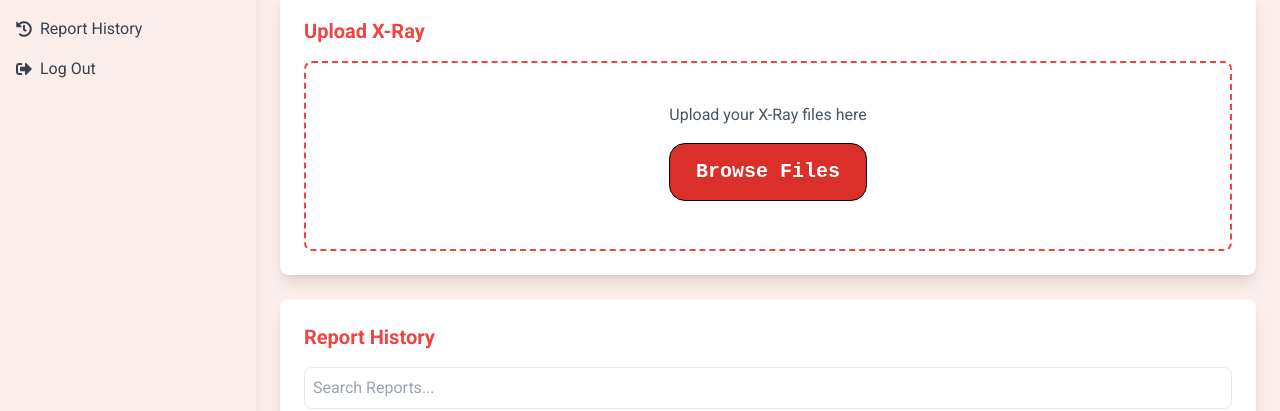
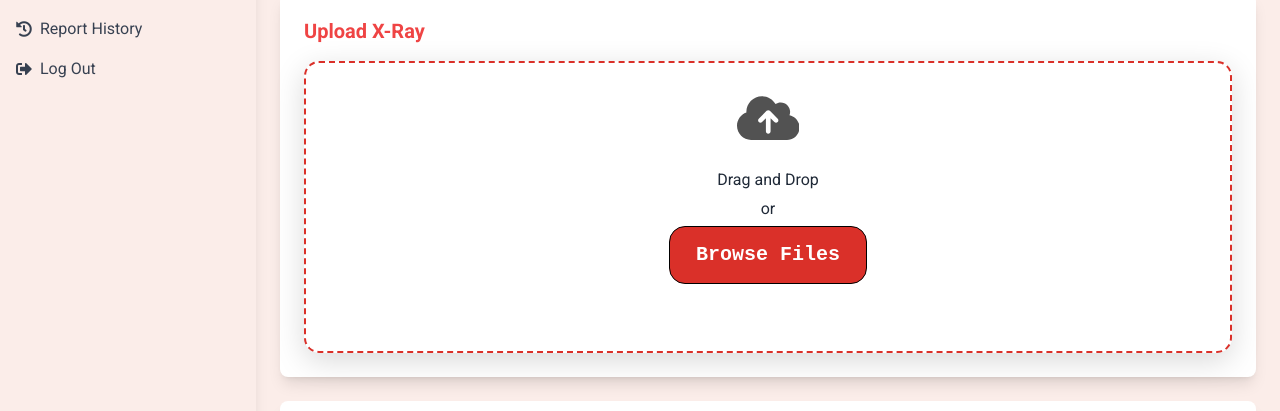
Before and after one commit to suvanshdutt/4ZP6A-capstone, a SvelteKit app: page /dashboard in a window 1280 px wide. Shown: the part 190-601 px from the top of the page. Built offline with nearby package versions, Linux system fonts and the light colour scheme; no server answers.

Commit message:
Added drag and drop in dashboard

```diff
--- a/src/components/Dashboard.svelte
+++ b/src/components/Dashboard.svelte
@@ -110,6 +110,20 @@
         }
     }
 
+    function handleDragOver(event: DragEvent) {
+        event.preventDefault();
+        event.stopPropagation();
+    }
+
+    function handleDrop(event: DragEvent) {
+        event.preventDefault();
+        event.stopPropagation();
+        const files = event.dataTransfer?.files;
+        if (files && files.length > 0) {
+            handleFileChange({ target: { files } });
+        }
+    }
+
     function handleLogout() {
         window.location.href = "/";
     }
@@ -213,13 +227,17 @@
             <main class="flex-1 p-6">
                 <section class="bg-white rounded-lg shadow-lg p-6 mb-6">
                     <h2 class="text-xl font-bold text-red-500 mb-4">Upload X-Ray</h2>
-                    <div class="border-dashed border-2 border-red-500 rounded-lg pt-10 pb-6 text-center custom-shadow hover:shadow-xl transition">
-                        <p class="text-gray-600 mb-4">Upload your X-Ray files here</p>
-                        <!-- Button to trigger file select -->
-                        <!-- Uses the api route api/upload to upload the file -->
-
+                    <form class="file-upload-form" on:dragover={handleDragOver} on:drop={handleDrop}>
+                        <label for="file" class="file-upload-label">
+                            <div class="file-upload-design">
+                                <svg viewBox="0 0 640 512" height="1em">
+                                    <path
+                                        d="M144 480C64.5 480 0 415.5 0 336c0-62.8 40.2-116.2 96.2-135.9c-.1-2.7-.2-5.4-.2-8.1c0-88.4 71.6-160 160-160c59.3 0 111 32.2 138.7 80.2C409.9 102 428.3 96 448 96c53 0 96 43 96 96c0 12.2-2.3 23.8-6.4 34.6C596 238.4 640 290.1 640 352c0 70.7-57.3 128-128 128H144zm79-217c-9.4 9.4-9.4 24.6 0 33.9s24.6 9.4 33.9 0l39-39V392c0 13.3 10.7 24 24 24s24-10.7 24-24V257.9l39 39c9.4 9.4 24.6 9.4 33.9 0s9.4-24.6 0-33.9l-80-80c-9.4-9.4-24.6-9.4-33.9 0l-80 80z"
+                                    ></path>
+                                </svg>
+                                <p>Drag and Drop</p>
+                                <p>or</p>
                                 <Button on:click={triggerFileSelect}>Browse Files</Button>
-                        <input type="file" class="hidden" bind:this={fileInput} on:change={handleFileChange} accept="image/jpeg, image/png, image/webp" />
                                 <p class="text-gray-500 mt-6 mb-2">{uploadMessage}</p>
                                 {#if selectedFile}
                                     <Button on:click={uploadFile}>
@@ -227,6 +245,9 @@
                                     </Button>
                                 {/if}
                             </div>
+                            <input type="file" class="hidden" bind:this={fileInput} on:change={handleFileChange} accept="image/jpeg, image/png, image/webp" />
+                        </label>
+                    </form>
                 </section>
 
                 <section id="report-history" class="bg-white rounded-lg shadow-lg p-6 mb-6">
@@ -315,8 +336,45 @@
 
 
 <style>
-    .custom-shadow:hover {
+    .file-upload-form {
+        width: 100%;
+        height: fit-content;
+        display: flex;
+        align-items: center;
+        justify-content: center;
+    }
+
+    .file-upload-label input {
+        display: none;
+
+    }
+    .file-upload-label svg {
+        height: 50px;
+        fill: rgb(82, 82, 82);
+        margin-bottom: 20px;
+
+    }
+
+    .file-upload-label {
+        cursor: pointer;
+        width: 100%;
+        background-color: white;
+        padding: 30px 70px;
+        border-radius: 15px;
+        border: 2px dashed var(--primary_color);
         box-shadow: 0 8px 30px rgba(0, 0, 0, 0.15);
+    }
+
+    .file-upload-label:hover {
+        box-shadow: 0px 12px 40px rgba(0, 0, 0, 0.25);
+    }
+
+    .file-upload-design {
+        display: flex;
+        flex-direction: column;
+        align-items: center;
+        justify-content: center;
+        gap: 5px;
     }
 
     .dialog-box-bg {
```
Lines whose indentation alone changed are shown as unchanged.
